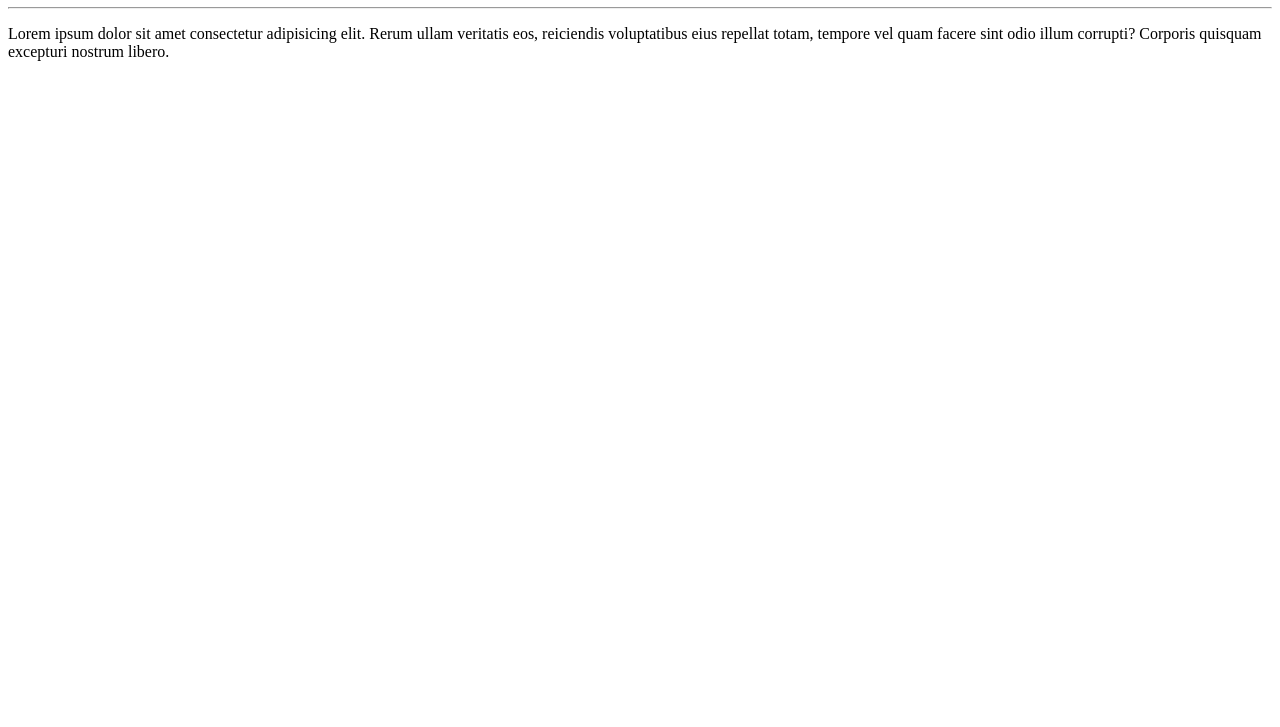
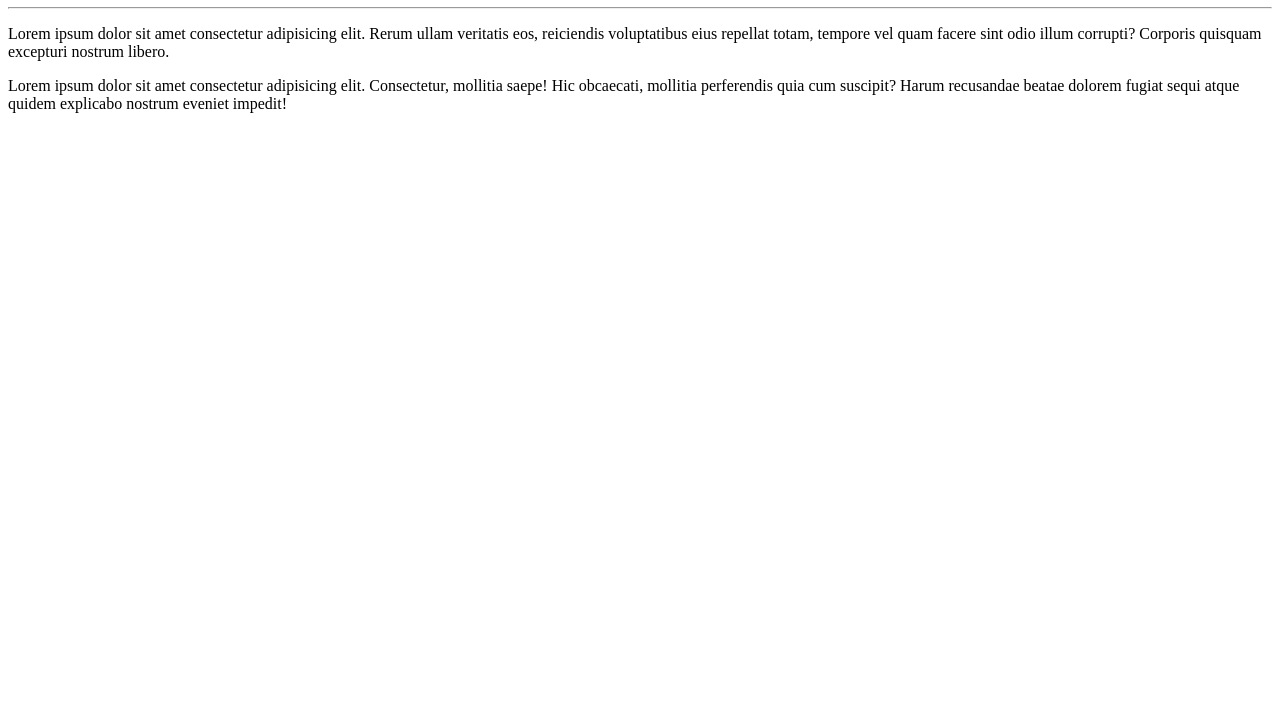
Before and after one commit to JorgeLimaFilho/Ola-mundo, a plain HTML site: page site-exemplo/index.html in a window 1280 px wide. Shown: the part 73-800 px from the top of the page. Drawn offline with Linux system fonts and the light colour scheme.

Commit message:
Adicionei um parágrafo

```diff
--- a/site-exemplo/index.html
+++ b/site-exemplo/index.html
@@ -10,6 +10,7 @@
     <h1>Olá, Mundo!</h1>
     <hr>
     <p>Lorem ipsum dolor sit amet consectetur adipisicing elit. Rerum ullam veritatis eos, reiciendis voluptatibus eius repellat totam, tempore vel quam facere sint odio illum corrupti? Corporis quisquam excepturi nostrum libero.</p>
+    <p>Lorem ipsum dolor sit amet consectetur adipisicing elit. Consectetur, mollitia saepe! Hic obcaecati, mollitia perferendis quia cum suscipit? Harum recusandae beatae dolorem fugiat sequi atque quidem explicabo nostrum eveniet impedit!</p>
 
 </body>
 </html>
```
